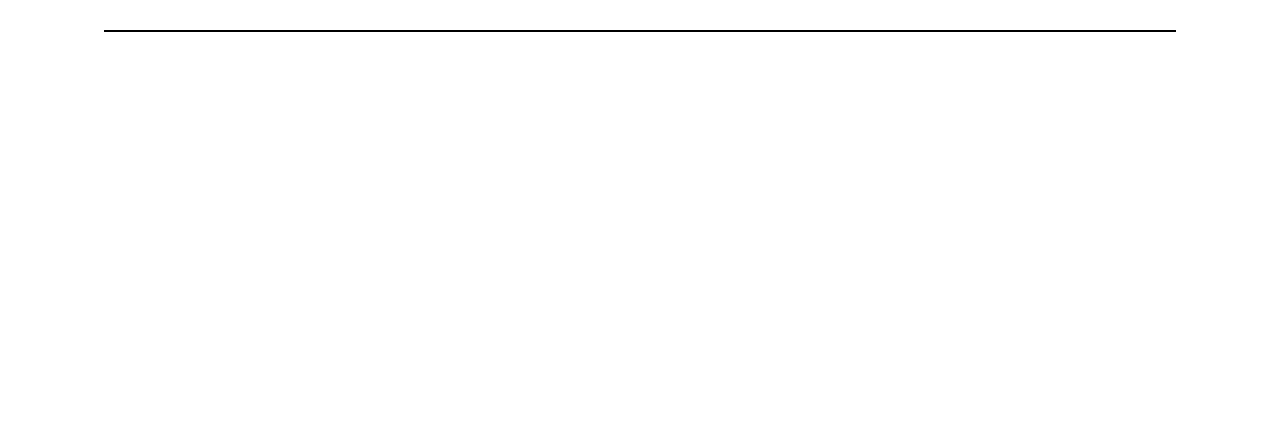
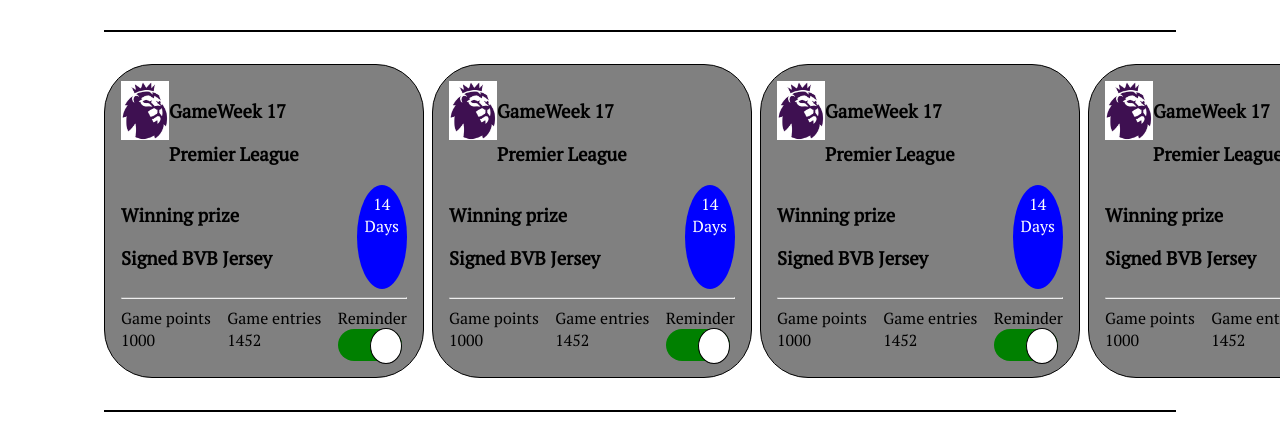
Before and after one commit to Puljkhan/react.app, a React (Vite) app: page / in a window 1280 px wide. Shown: the part 2687-3128 px from the top of the page. Before the commit the page ends 2751 px from the top, so only its background shows below. Built offline with nearby package versions, Linux system fonts and the light colour scheme.

Commit message:
Add card2

```diff
--- a/src/App.tsx
+++ b/src/App.tsx
@@ -12,6 +12,7 @@
 import IconArrow from "./assets/icon-arrow";
 import Input from "./components/input";
 import Card from "./components/card";
+import Card2 from "./components/card-exe";
 const App = () => {
   return (
     <div className="App">
@@ -66,6 +67,14 @@
               <Card />
             </div>
           </div>
+          <div className="container--component">
+            <div className="card__grid">
+              <Card2 />
+              <Card2 />
+              <Card2 />
+              <Card2 />
+            </div>
+          </div>
         </div>
       </div>
     </div>
--- /dev/null
+++ b/src/components/card-exe.tsx
@@ -0,0 +1,45 @@
+import premier from "./../assets/premier.jpg";
+import Toggle from "./toggle";
+
+const Card2 = () => {
+  return (
+    <div className="card">
+      <div className="card__header">
+        <div>
+          <img className="card__header__img" src={premier} alt="premier" />
+        </div>
+        <div className="card__header__text">
+          <h3>GameWeek 17</h3>
+          <h3>Premier League</h3>
+        </div>
+      </div>
+      <div className="card__body">
+        <div>
+          <h3 className="card__body__title">Winning prize</h3>
+          <h3 className="card__body__desc">Signed BVB Jersey</h3>
+        </div>
+        <div className="card__body__banner">
+          <div>14</div>
+          <div>Days</div>
+        </div>
+      </div>
+      <hr />
+      <footer className="card__footer">
+        <div className="card__footer__text1">
+          <div>Game points</div>
+          <div>1000</div>
+        </div>
+        <div className="card__footer__text2">
+          <div>Game entries</div>
+          <div>1452</div>
+        </div>
+        <div className="card__footer__text3">
+          <div>Reminder</div>
+          <Toggle />
+        </div>
+      </footer>
+    </div>
+  );
+};
+
+export default Card2;
--- /dev/null
+++ b/src/components/toggle.tsx
@@ -0,0 +1,9 @@
+const Toggle = () => {
+  return (
+    <div className="toggle">
+      <div className="toggle__btn"></div>
+    </div>
+  );
+};
+
+export default Toggle;
--- /dev/null
+++ b/src/styles/components/card-exe.scss
@@ -0,0 +1,33 @@
+.card {
+  border: 1px solid black;
+  border-radius: 3rem;
+  margin-right: 0.5rem;
+  padding: 1rem;
+  width: 20rem;
+  background-color: gray;
+  &__header {
+    display: flex;
+    &__img {
+      width: 3rem;
+    }
+  }
+
+  &__body {
+    display: flex;
+    justify-content: space-between;
+
+    &__banner {
+      border-radius: 50%;
+      background-color: blue;
+      color: white;
+      padding: 0.5rem;
+      text-align: center;
+      justify-content: center;
+    }
+  }
+
+  &__footer {
+    display: flex;
+    justify-content: space-between;
+  }
+}
--- /dev/null
+++ b/src/styles/components/toggle.scss
@@ -0,0 +1,19 @@
+.toggle {
+  background-color: green;
+  border-radius: 1rem;
+  cursor: pointer;
+  width: 4rem;
+  height: 2rem;
+  position: relative;
+
+  &__btn {
+    background-color: white;
+    border: 1px solid black;
+    border-radius: 50%;
+    width: 2rem;
+    height: 2.25rem;
+    position: absolute;
+    right: 0;
+    top: -1px;
+  }
+}
--- a/src/styles/styles.scss
+++ b/src/styles/styles.scss
@@ -14,3 +14,5 @@
 @import "./components/input.scss";
 @import "./components/transform.scss";
 @import "./components/card.scss";
+@import "./components/card-exe.scss";
+@import "./components/toggle.scss";
```
Also changed, not shown: src/assets/premier.jpg (added).
